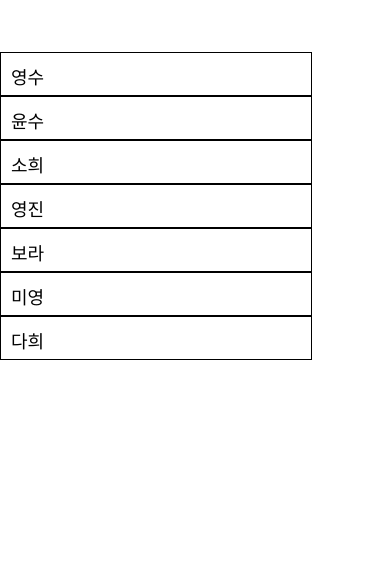
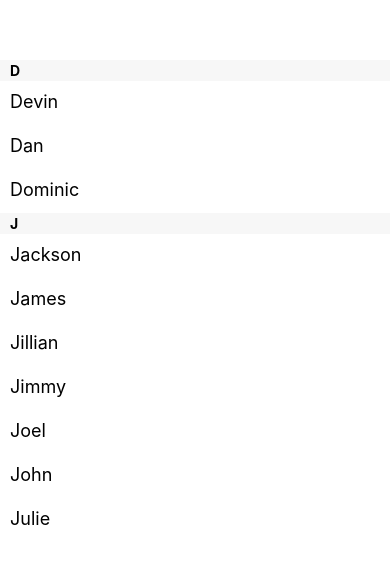
Before and after one commit to tweakershin/react-native-tutorials, a React Native app: screen / in a window 390 px wide. Shown: the top 564 px of the page. Built offline with nearby package versions, Linux system fonts and the light colour scheme.

Commit message:
SEction List Basics

```diff
--- a/App.js
+++ b/App.js
@@ -12,6 +12,7 @@
 import BaseTextInput from "./src/components/BaseTextInput";
 import ButtonGroup from "./src/components/ButtonGroup";
 import FlatListBasics from "./src/components/FlatListBasics";
+import SectionListBasics from "./src/components/SectionListBasics";
 export default function App() {
   // 함수형 컴포넌트
   // JSX 문법
@@ -29,8 +30,8 @@
       {/* <FlexPractice /> */}
       {/* <BaseTextInput />*/}
       {/* <ButtonGroup />*/}
-      <FlatListBasics />
-      {/* */}
+      {/*<FlatListBasics /> */}
+      <SectionListBasics />
     </View>
   );
 }
--- /dev/null
+++ b/src/components/SectionListBasics.js
@@ -0,0 +1,55 @@
+import React, { Component } from "react";
+import { SectionList, StyleSheet, Text, View } from "react-native";
+
+export default class SectionListBasics extends Component {
+  render() {
+    return (
+      <View style={styles.container}>
+        <SectionList
+          sections={[
+            { title: "D", data: ["Devin", "Dan", "Dominic"] },
+            {
+              title: "J",
+              data: [
+                "Jackson",
+                "James",
+                "Jillian",
+                "Jimmy",
+                "Joel",
+                "John",
+                "Julie"
+              ]
+            }
+          ]}
+          renderItem={({ item }) => <Text style={styles.item}>{item}</Text>}
+          renderSectionHeader={({ section }) => (
+            <Text style={styles.sectionHeader}>{section.title}</Text>
+          )}
+          keyExtractor={(item, index) => index}
+        />
+      </View>
+    );
+  }
+}
+
+const styles = StyleSheet.create({
+  container: {
+    flex: 1,
+    paddingTop: 60,
+    width: "100%"
+  },
+  sectionHeader: {
+    paddingTop: 2,
+    paddingLeft: 10,
+    paddingRight: 10,
+    paddingBottom: 2,
+    fontSize: 14,
+    fontWeight: "bold",
+    backgroundColor: "rgba(247,247,247,1.0)"
+  },
+  item: {
+    padding: 10,
+    fontSize: 18,
+    height: 44
+  }
+});
```
